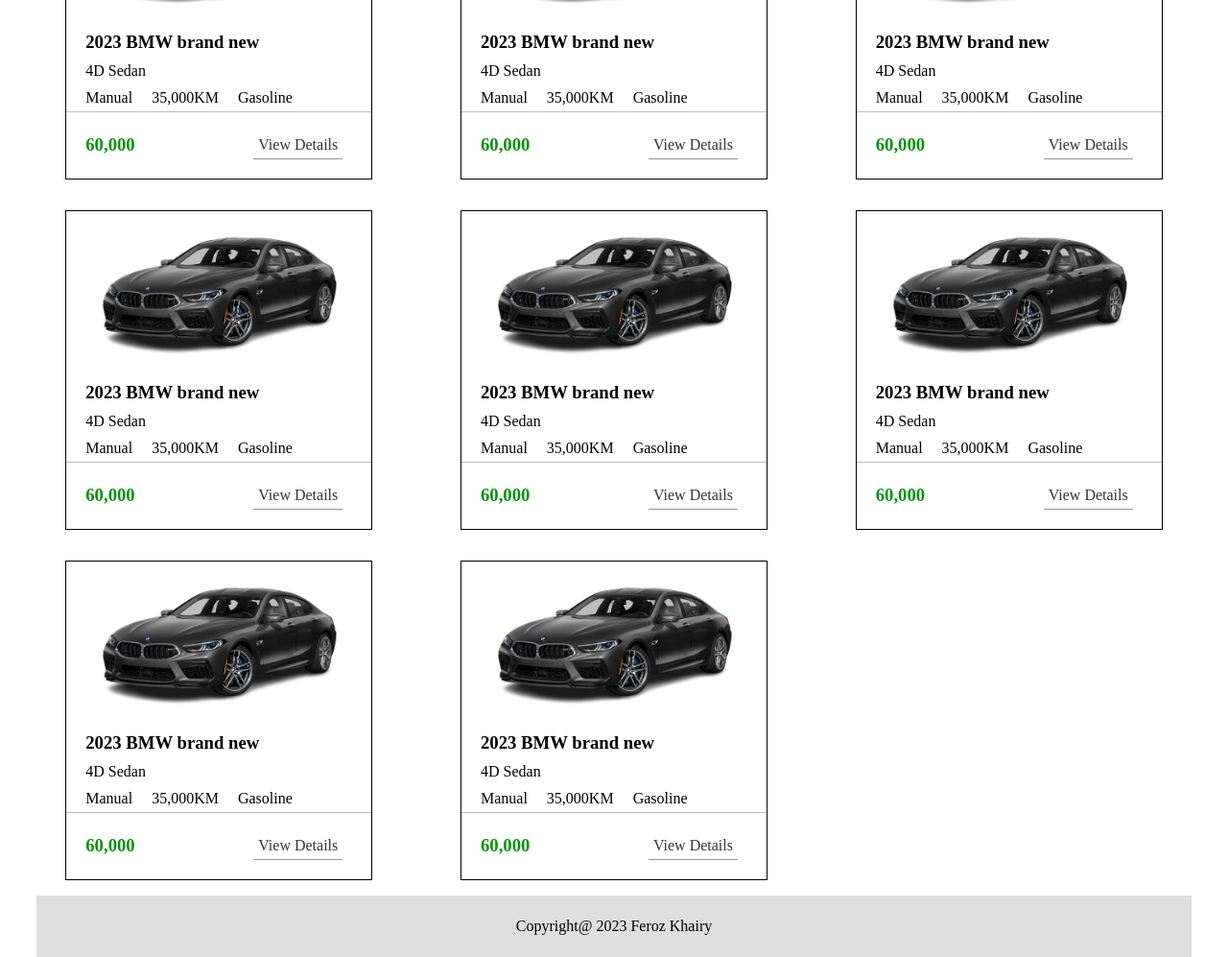
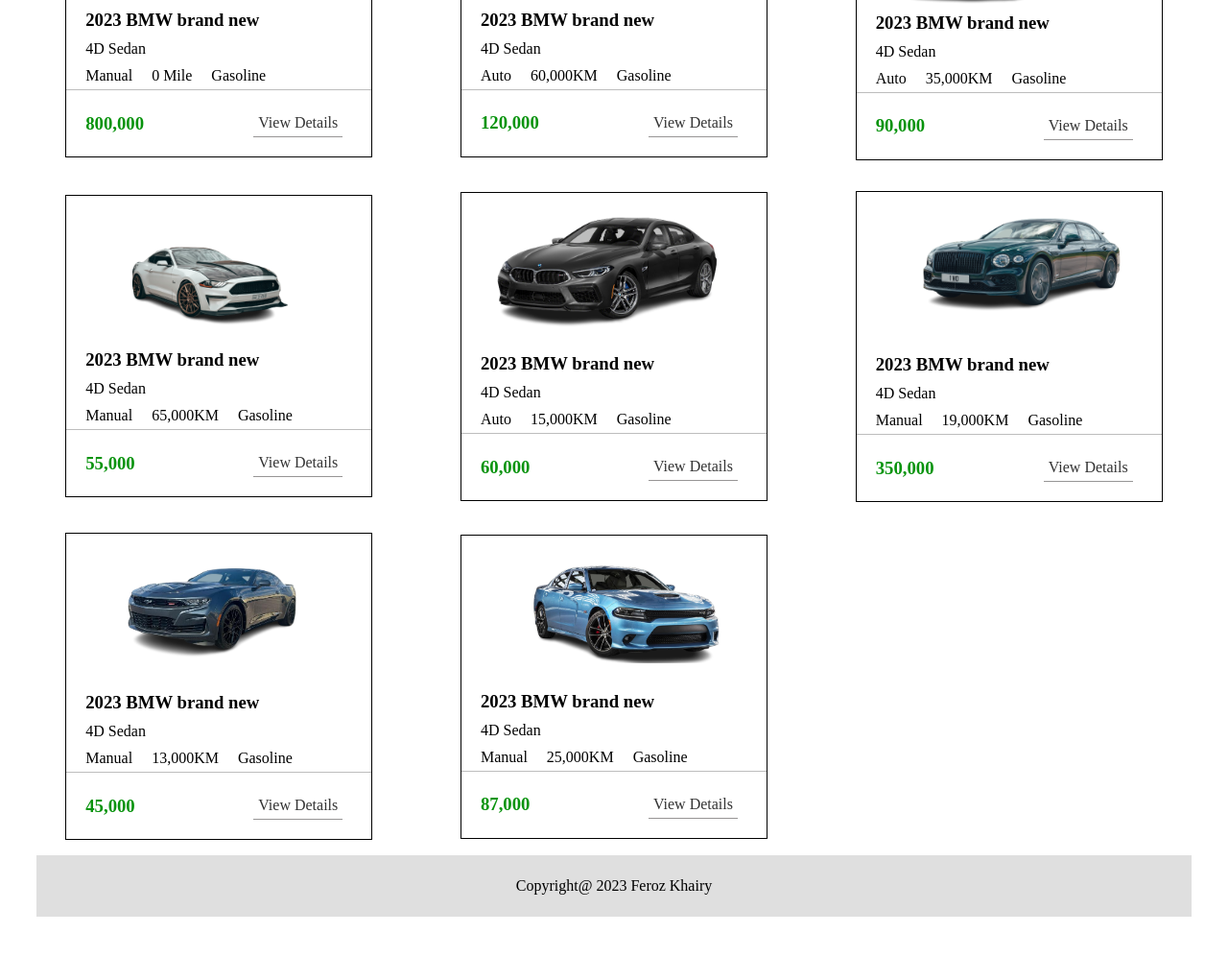
Before and after one commit to FerozKhairy/Second-Project, a plain HTML site: page buyVehicle/index.html in a window 1280 px wide. Shown: the part 1944-2941 px from the top of the page at 96% size. After the commit the page ends 2899 px from the top, so only its background shows below. Drawn offline with Linux system fonts and the light colour scheme.

Commit message:
Add files via upload

```diff
--- a/buyVehicle/index.html
+++ b/buyVehicle/index.html
@@ -77,17 +77,85 @@
 
         </div>
         </section>
-
+ <!-- ////////////////////// CARDS /////////////// -->
         <section id="Cards" class="cards-container container link">
             <div class="card">
+                <img src="./img/bugatti.png" alt="card-img-one">
+                <div class="title">
+                    <h3>2023 BMW brand new</h3>
+                    <p>4D Sedan</p>
+                </div>
+                <div class="type-milage">
+                    <p>Manual</p>
+                    <p>0 Mile</p>
+                    <p>Gasoline</p>
+                </div>
+                <div class="price-details">
+                    <h3 class="price-color">800,000</h3>
+                    <a href="#">View Details</a>
+                </div>
+            </div>
+
+            <div class="card">
+                <img src="./img/corvet.png" alt="card-img-one">
+                <div class="title">
+                    <h3>2023 BMW brand new</h3>
+                    <p>4D Sedan</p>
+                </div>
+                <div class="type-milage">
+                    <p>Auto</p>
+                    <p>60,000KM</p>
+                    <p>Gasoline</p>
+                </div>
+                <div class="price-details">
+                    <h3 class="price-color">120,000</h3>
+                    <a href="#">View Details</a>
+                </div>
+            </div>
+
+            <div class="card amg-pic-size" >
+                <img src="./img/amg.png" alt="card-img-one">
+                <div class="title">
+                    <h3>2023 BMW brand new</h3>
+                    <p>4D Sedan</p>
+                </div>
+                <div class="type-milage">
+                    <p>Auto</p>
+                    <p>35,000KM</p>
+                    <p>Gasoline</p>
+                </div>
+                <div class="price-details">
+                    <h3 class="price-color">90,000</h3>
+                    <a href="#">View Details</a>
+                </div>
+            </div>
+
+            <div class="card">
+                <img src="./img/mustang.png" alt="card-img-one">
+                <div class="title">
+                    <h3>2023 BMW brand new</h3>
+                    <p>4D Sedan</p>
+                </div>
+                <div class="type-milage">
+                    <p>Manual</p>
+                    <p>65,000KM</p>
+                    <p>Gasoline</p>
+                </div>
+                <div class="price-details">
+                    <h3 class="price-color">55,000</h3>
+                    <a href="#">View Details</a>
+                </div>
+            </div>
+
+            <div class="card bmw-pic-size">
                 <img src="../Pictures/Bmw_none_background.png" alt="card-img-one">
                 <div class="title">
                     <h3>2023 BMW brand new</h3>
                     <p>4D Sedan</p>
                 </div>
                 <div class="type-milage">
-                    <p>Manual</p>
-                    <p>35,000KM</p>
+                    <p>Auto</p>
+                    <p>15,000KM</p>
                     <p>Gasoline</p>
                 </div>
                 <div class="price-details">
@@ -96,121 +164,53 @@
                 </div>
             </div>
 
-            <div class="card">
-                <img src="../Pictures/Bmw_none_background.png" alt="card-img-one">
+            <div class="card bently-pic-size">
+                <img src="./img/bently-removebg-preview.png" alt="card-img-one">
                 <div class="title">
                     <h3>2023 BMW brand new</h3>
                     <p>4D Sedan</p>
                 </div>
                 <div class="type-milage">
                     <p>Manual</p>
-                    <p>35,000KM</p>
+                    <p>19,000KM</p>
                     <p>Gasoline</p>
                 </div>
                 <div class="price-details">
-                    <h3 class="price-color">60,000</h3>
+                    <h3 class="price-color">350,000</h3>
                     <a href="#">View Details</a>
                 </div>
             </div>
 
-            <div class="card">
-                <img src="../Pictures/Bmw_none_background.png" alt="card-img-one">
+            <div class="card camero-pic-size">
+                <img src="./img/camero-removebg-preview.png" alt="card-img-one">
                 <div class="title">
                     <h3>2023 BMW brand new</h3>
                     <p>4D Sedan</p>
                 </div>
                 <div class="type-milage">
                     <p>Manual</p>
-                    <p>35,000KM</p>
+                    <p>13,000KM</p>
                     <p>Gasoline</p>
                 </div>
                 <div class="price-details">
-                    <h3 class="price-color">60,000</h3>
+                    <h3 class="price-color">45,000</h3>
                     <a href="#">View Details</a>
                 </div>
             </div>
 
-            <div class="card">
-                <img src="../Pictures/Bmw_none_background.png" alt="card-img-one">
+            <div class="card dodge-pic-size">
+                <img src="./img/dodge-removebg-preview.png" alt="card-img-one">
                 <div class="title">
                     <h3>2023 BMW brand new</h3>
                     <p>4D Sedan</p>
                 </div>
                 <div class="type-milage">
                     <p>Manual</p>
-                    <p>35,000KM</p>
+                    <p>25,000KM</p>
                     <p>Gasoline</p>
                 </div>
                 <div class="price-details">
-                    <h3 class="price-color">60,000</h3>
-                    <a href="#">View Details</a>
-                </div>
-            </div>
-
-            <div class="card">
-                <img src="../Pictures/Bmw_none_background.png" alt="card-img-one">
-                <div class="title">
-                    <h3>2023 BMW brand new</h3>
-                    <p>4D Sedan</p>
-                </div>
-                <div class="type-milage">
-                    <p>Manual</p>
-                    <p>35,000KM</p>
-                    <p>Gasoline</p>
-                </div>
-                <div class="price-details">
-                    <h3 class="price-color">60,000</h3>
-                    <a href="#">View Details</a>
-                </div>
-            </div>
-
-            <div class="card">
-                <img src="../Pictures/Bmw_none_background.png" alt="card-img-one">
-                <div class="title">
-                    <h3>2023 BMW brand new</h3>
-                    <p>4D Sedan</p>
-                </div>
-                <div class="type-milage">
-                    <p>Manual</p>
-                    <p>35,000KM</p>
-                    <p>Gasoline</p>
-                </div>
-                <div class="price-details">
-                    <h3 class="price-color">60,000</h3>
-                    <a href="#">View Details</a>
-                </div>
-            </div>
-
-            <div class="card">
-                <img src="../Pictures/Bmw_none_background.png" alt="card-img-one">
-                <div class="title">
-                    <h3>2023 BMW brand new</h3>
-                    <p>4D Sedan</p>
-                </div>
-                <div class="type-milage">
-                    <p>Manual</p>
-                    <p>35,000KM</p>
-                    <p>Gasoline</p>
-                </div>
-                <div class="price-details">
-                    <h3 class="price-color">60,000</h3>
-                    <a href="#">View Details</a>
-                </div>
-            </div>
-
-            <div class="card">
-                <img src="../Pictures/Bmw_none_background.png" alt="card-img-one">
-                <div class="title">
-                    <h3>2023 BMW brand new</h3>
-                    <p>4D Sedan</p>
-                </div>
-                <div class="type-milage">
-                    <p>Manual</p>
-                    <p>35,000KM</p>
-                    <p>Gasoline</p>
-                </div>
-                <div class="price-details">
-                    <h3 class="price-color">60,000</h3>
+                    <h3 class="price-color">87,000</h3>
                     <a href="#">View Details</a>
                 </div>
             </div>
--- a/buyVehicle/style.css
+++ b/buyVehicle/style.css
@@ -60,11 +60,11 @@ header a{
 /* .signIn-btn a:hover{
     background-color: #1a5eac;
 } */
-header ul a:hover{
+/* header ul a:hover{
    background-color: #e4e4e4;
    padding: 20px 18px;
-   /* border-bottom: 1px #bdbdbd solid; */
-}
+   border-bottom: 1px #bdbdbd solid;
+} */
 nav{
     position: relative;
 }
@@ -191,10 +191,32 @@ text-align: center;
     .card{
         border: 1px black solid;
         width: 20rem;
+        /* height: 22rem; */
     }
     .card img{
         width: 16rem;
         margin-left: 10%;
+    }
+    .amg-pic-size img{
+        width: 14rem;
+    }
+    .camero-pic-size img{
+        width: 13rem;
+
+        margin-left: 15%;
+    }
+    .dodge-pic-size img{
+        margin-top: 1.25rem;
+        margin-bottom: 1.25rem;
+        width: 17rem;
+    }
+    .bently-pic-size img{
+        width: 17rem;
+         margin-top: 0.25rem;
+        margin-bottom: 0.25rem;
+    }
+    .bmw-pic-size img{
+        width: 15rem;
     }
     .type-milage{
         display: flex;
@@ -423,14 +445,15 @@ text-align: center;
         border-bottom: none;
     } */
     .primary-navigation a{
-        color: white;
+        color: #333;
         font-size: 1.25rem;
 
     }
     .primary-navigation{
         position: fixed;
         inset: 0 0 0 30%;
-        background-color: hsla(0, 0%, 0%, 0.400);
+        /* background-color: hsla(0, 0%, 0%, 0.400); */
+        background-color: #e4e4e4;
         backdrop-filter: blur(2rem);
         flex-direction: column;
         padding: min(25vh, 8rem) 2rem;
```
Also changed, not shown: style.css (+17 -0 lines), buyVehicle/img/amg.png (added), buyVehicle/img/bently-removebg-preview.png (added), buyVehicle/img/bugatti.png (added), buyVehicle/img/camero-removebg-preview.png (added), buyVehicle/img/corvet.png (added), buyVehicle/img/dodge-removebg-preview.png (added), buyVehicle/img/mustang.png (added).
